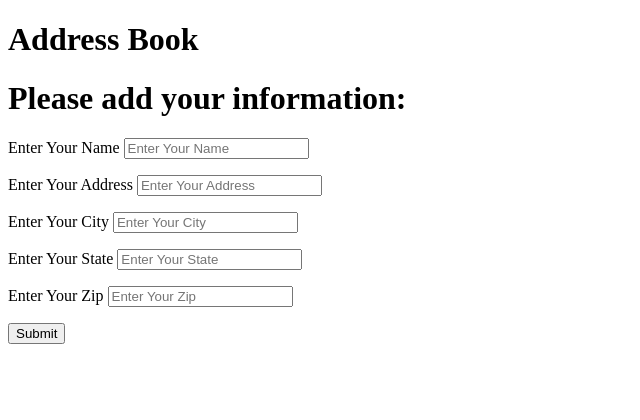
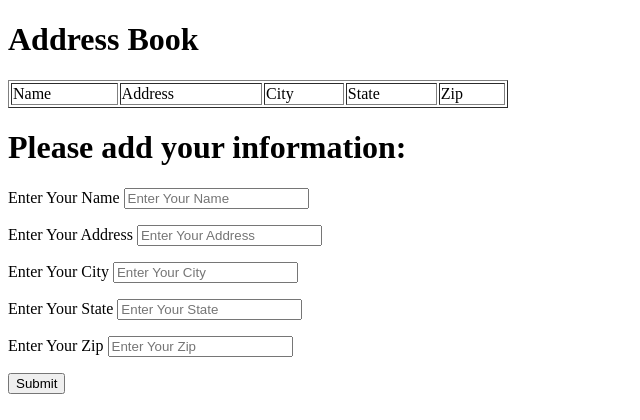
Before and after one commit to BrettAndrewCohen/Codeup_Web_Exercises, a PHP site: page /address_book.php in a window 1280 px wide. Shown: the top 420 px of the page, without its empty margins (0-640 px from the left). Run offline with PHP 8.4, Linux system fonts and the light colour scheme.

Commit message:
refactored code again. made functions smaller

```diff
--- a/public/address_book.php
+++ b/public/address_book.php
@@ -2,18 +2,9 @@
 
 function savefile($savefilepath, $array) {
     $filename = $savefilepath;
-    if (!empty($array)) {
-        if (!empty($array['name']) && !empty($array['address']) && !empty($array['city']) && !empty($array['state']) && !empty($array['zip'])) {
-            foreach ($_POST as $key => $value) {
-                echo "<li>The users $key is $value.</li>";
-            }
-            $handle = fopen($filename, 'w');
-            fputcsv($handle, $array);
-            fclose($handle);
-        } else {
-            echo "Please include all of the fields";
-        }
-    }
+    $handle = fopen($filename, 'w');
+    fputcsv($handle, $array);
+    fclose($handle);
 }
 
 ?>
@@ -25,11 +16,25 @@ function savefile($savefilepath, $array) {
 </head>
 <body>
 <h1>Address Book</h1>
-<ul>
-<?  if (!empty($_POST)):?>
-<?   savefile('address_book.csv', $_POST);?>
-<?  endif;?>
-</ul>
+<table border="1" style="width:500px">
+    <tr>
+        <td>Name</td>
+        <td>Address</td>
+        <td>City</td>
+        <td>State</td>
+        <td>Zip</td>
+    </tr>
+<? if (!empty($_POST)) {
+    if (!empty($_POST['name']) && !empty($_POST['address']) && !empty($_POST['city']) && !empty($_POST['state']) && !empty($_POST['zip'])) {
+        foreach ($_POST as $key => $value) {
+            echo "<td>$value</td>";
+        }
+    savefile('address_book.csv', $_POST);
+    } else {
+        echo "Please include all of the fields";
+    }
+} ?>
+</table>
 <h1>Please add your information:</h1>
 <form method="POST" action="/address_book.php">
     <p>
```
